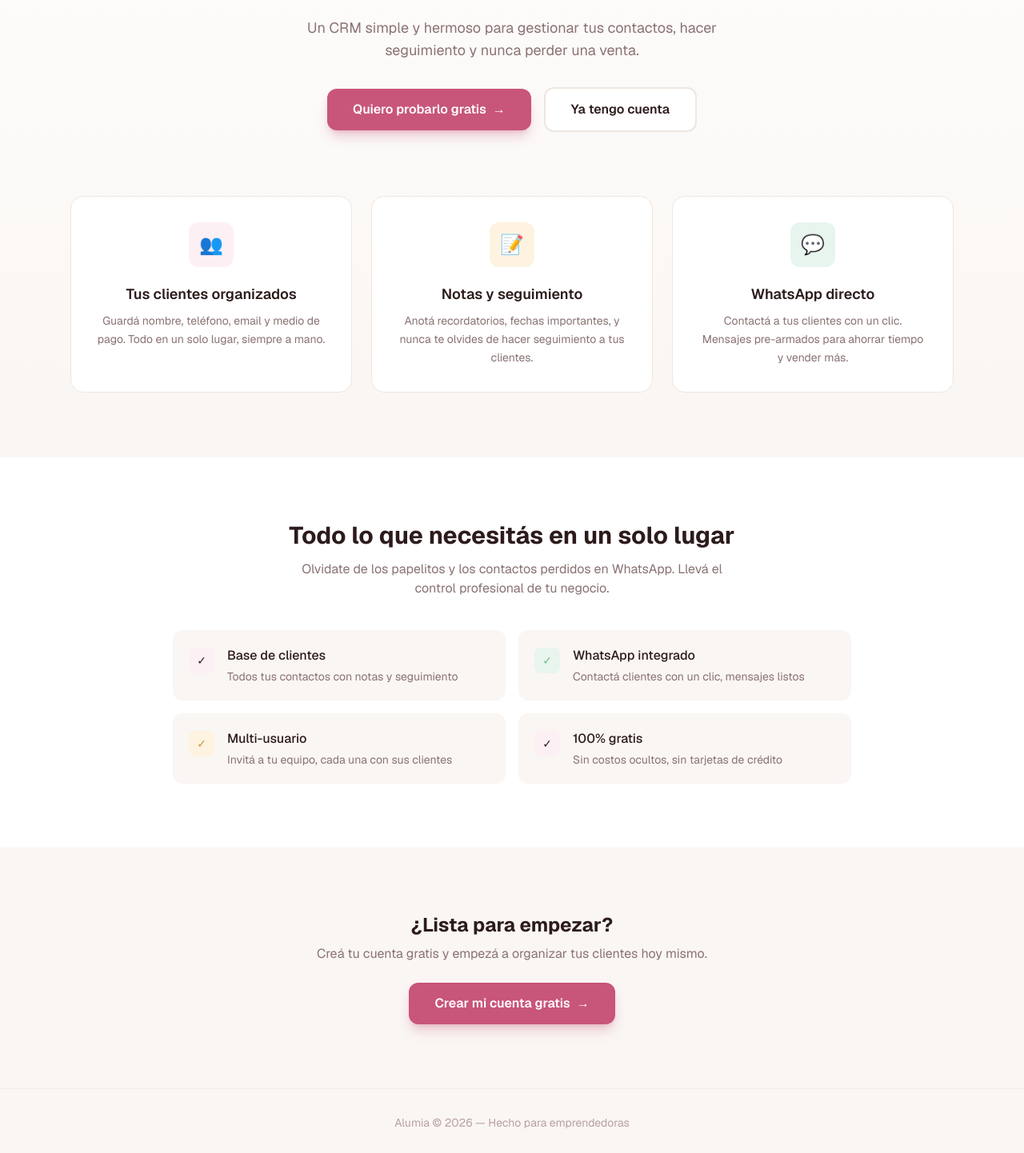
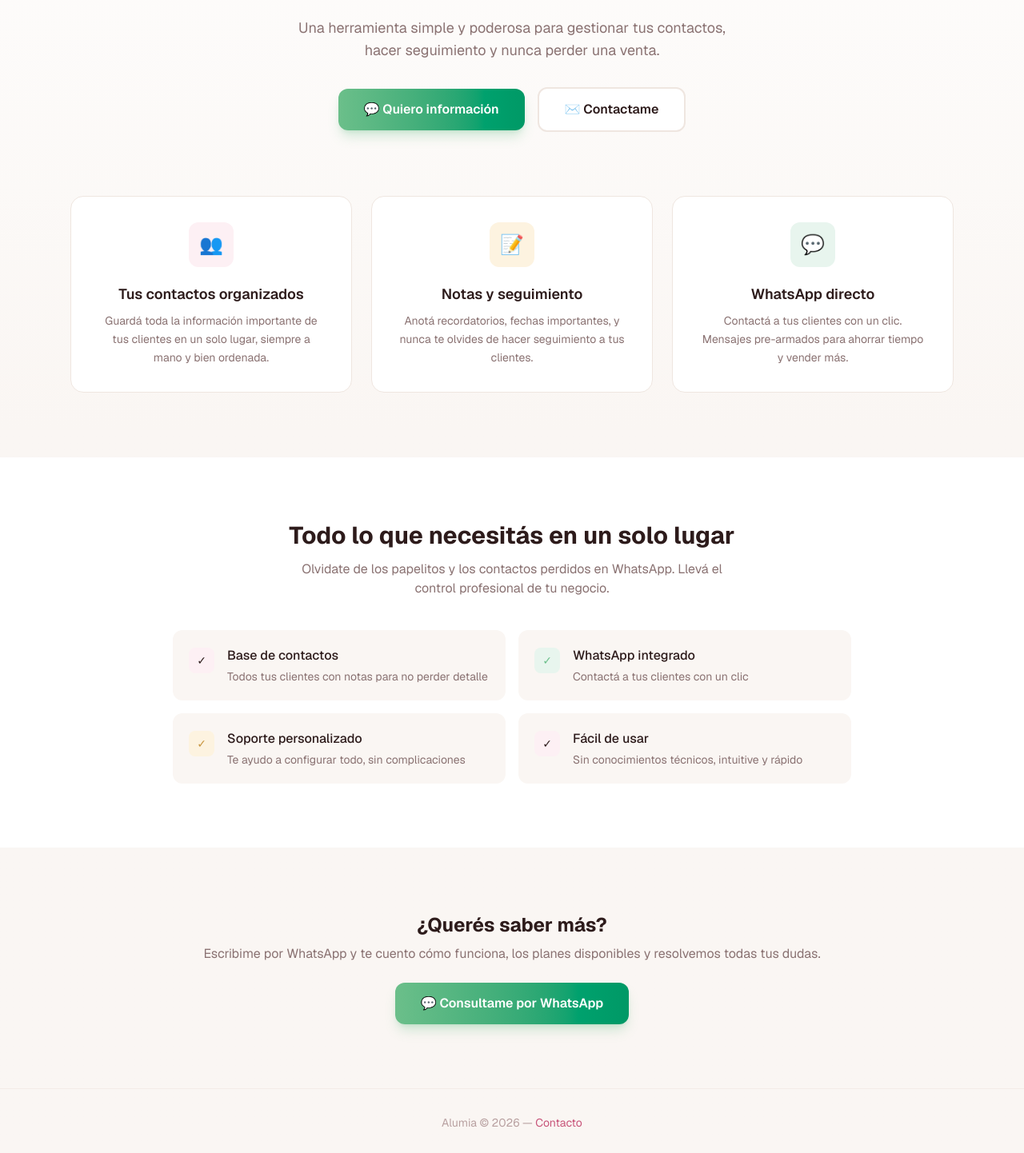
Before and after one commit to MatiasScolari/miessen-crm, a Next.js app: page / in a window 1280 px wide. Shown: the part 368-1810 px from the top of the page at 80% size. Built offline with nearby package versions, Linux system fonts and the light colour scheme.

Commit message:
Landing page redesign: WhatsApp CTA, remove register/gratis/multi-user

```diff
--- a/src/app/page.tsx
+++ b/src/app/page.tsx
@@ -1,4 +1,7 @@
 import Link from "next/link";
+
+const WHATSAPP_NUMBER = "541123456789";
+const WHATSAPP_MSG = encodeURIComponent("Hola! Quiero info sobre Alumia");
 
 export default function LandingPage() {
   return (
@@ -11,20 +14,12 @@ export default function LandingPage() {
             </div>
             <span className="text-lg font-semibold text-text">Alumia</span>
           </div>
-          <div className="flex items-center gap-3">
-            <Link
-              href="/login"
-              className="rounded-lg px-4 py-2 text-sm font-medium text-text-secondary transition-colors hover:text-text"
-            >
-              Iniciar sesión
-            </Link>
-            <Link
-              href="/register"
-              className="rounded-lg bg-primary px-5 py-2 text-sm font-medium text-white shadow-sm transition-all hover:bg-primary-dark hover:shadow-md"
-            >
-              Crear cuenta
-            </Link>
-          </div>
+          <Link
+            href="/login"
+            className="rounded-lg bg-primary px-5 py-2 text-sm font-medium text-white shadow-sm transition-all hover:bg-primary-dark hover:shadow-md"
+          >
+            Iniciar sesión
+          </Link>
         </div>
       </header>
 
@@ -42,23 +37,26 @@ export default function LandingPage() {
             </span>
           </h1>
           <p className="mx-auto mt-4 max-w-xl text-lg text-text-secondary">
-            Un CRM simple y hermoso para gestionar tus contactos, hacer
+            Una herramienta simple y poderosa para gestionar tus contactos, hacer
             seguimiento y nunca perder una venta.
           </p>
           <div className="mt-8 flex items-center justify-center gap-4">
-            <Link
-              href="/register"
-              className="inline-flex items-center gap-2 rounded-xl bg-primary px-8 py-3.5 text-base font-semibold text-white shadow-lg shadow-primary/30 transition-all hover:bg-primary-dark hover:shadow-xl hover:shadow-primary/40"
+            <a
+              href={`https://wa.me/${WHATSAPP_NUMBER}?text=${WHATSAPP_MSG}`}
+              target="_blank"
+              rel="noopener noreferrer"
+              className="inline-flex items-center gap-2.5 rounded-xl bg-gradient-to-r from-success to-emerald-600 px-8 py-3.5 text-base font-semibold text-white shadow-lg shadow-success/30 transition-all hover:brightness-105 hover:shadow-xl hover:shadow-success/40"
             >
-              Quiero probarlo gratis
-              <span>→</span>
-            </Link>
-            <Link
-              href="/login"
-              className="rounded-xl border-2 border-border bg-white px-8 py-3.5 text-base font-semibold text-text transition-colors hover:border-primary/30 hover:text-primary"
+              💬 Quiero información
+            </a>
+            <a
+              href={`https://wa.me/${WHATSAPP_NUMBER}?text=${WHATSAPP_MSG}`}
+              target="_blank"
+              rel="noopener noreferrer"
+              className="rounded-xl border-2 border-border bg-white px-8 py-3.5 text-base font-semibold text-text transition-all hover:border-primary/30 hover:text-primary"
             >
-              Ya tengo cuenta
-            </Link>
+              ✉️ Contactame
+            </a>
           </div>
         </section>
 
@@ -69,11 +67,11 @@ export default function LandingPage() {
                 👥
               </div>
               <h3 className="text-lg font-semibold text-text">
-                Tus clientes organizados
+                Tus contactos organizados
               </h3>
               <p className="mt-2 text-sm leading-relaxed text-text-secondary">
-                Guardá nombre, teléfono, email y medio de pago. Todo en un solo
-                lugar, siempre a mano.
+                Guardá toda la información importante de tus clientes en un solo
+                lugar, siempre a mano y bien ordenada.
               </p>
             </div>
 
@@ -120,9 +118,9 @@ export default function LandingPage() {
                   ✓
                 </span>
                 <div>
-                  <p className="font-medium text-text">Base de clientes</p>
+                  <p className="font-medium text-text">Base de contactos</p>
                   <p className="mt-1 text-sm text-text-secondary">
-                    Todos tus contactos con notas y seguimiento
+                    Todos tus clientes con notas para no perder detalle
                   </p>
                 </div>
               </div>
@@ -133,7 +131,7 @@ export default function LandingPage() {
                 <div>
                   <p className="font-medium text-text">WhatsApp integrado</p>
                   <p className="mt-1 text-sm text-text-secondary">
-                    Contactá clientes con un clic, mensajes listos
+                    Contactá a tus clientes con un clic
                   </p>
                 </div>
               </div>
@@ -142,9 +140,9 @@ export default function LandingPage() {
                   ✓
                 </span>
                 <div>
-                  <p className="font-medium text-text">Multi-usuario</p>
+                  <p className="font-medium text-text">Soporte personalizado</p>
                   <p className="mt-1 text-sm text-text-secondary">
-                    Invitá a tu equipo, cada una con sus clientes
+                    Te ayudo a configurar todo, sin complicaciones
                   </p>
                 </div>
               </div>
@@ -153,9 +151,9 @@ export default function LandingPage() {
                   ✓
                 </span>
                 <div>
-                  <p className="font-medium text-text">100% gratis</p>
+                  <p className="font-medium text-text">Fácil de usar</p>
                   <p className="mt-1 text-sm text-text-secondary">
-                    Sin costos ocultos, sin tarjetas de crédito
+                    Sin conocimientos técnicos, intuitive y rápido
                   </p>
                 </div>
               </div>
@@ -164,22 +162,36 @@ export default function LandingPage() {
         </section>
 
         <section className="mx-auto max-w-6xl px-6 py-20 text-center">
-          <h2 className="text-2xl font-bold text-text">¿Lista para empezar?</h2>
+          <h2 className="text-2xl font-bold text-text">
+            ¿Querés saber más?
+          </h2>
           <p className="mt-2 text-text-secondary">
-            Creá tu cuenta gratis y empezá a organizar tus clientes hoy mismo.
+            Escribime por WhatsApp y te cuento cómo funciona, los planes
+            disponibles y resolvemos todas tus dudas.
           </p>
-          <Link
-            href="/register"
-            className="mt-6 inline-flex items-center gap-2 rounded-xl bg-primary px-8 py-3.5 text-base font-semibold text-white shadow-lg shadow-primary/30 transition-all hover:bg-primary-dark hover:shadow-xl"
+          <a
+            href={`https://wa.me/${WHATSAPP_NUMBER}?text=${WHATSAPP_MSG}`}
+            target="_blank"
+            rel="noopener noreferrer"
+            className="mt-6 inline-flex items-center gap-2.5 rounded-xl bg-gradient-to-r from-success to-emerald-600 px-8 py-3.5 text-base font-semibold text-white shadow-lg shadow-success/30 transition-all hover:brightness-105 hover:shadow-xl"
           >
-            Crear mi cuenta gratis
-            <span>→</span>
-          </Link>
+            💬 Consultame por WhatsApp
+          </a>
         </section>
       </main>
 
       <footer className="border-t border-border/60 py-8 text-center text-sm text-text-muted">
-        <p>Alumia © {new Date().getFullYear()} — Hecho para emprendedoras</p>
+        <p>
+          Alumia © {new Date().getFullYear()} —{" "}
+          <a
+            href={`https://wa.me/${WHATSAPP_NUMBER}`}
+            target="_blank"
+            rel="noopener noreferrer"
+            className="text-primary hover:text-primary-dark"
+          >
+            Contacto
+          </a>
+        </p>
       </footer>
     </div>
   );
```
